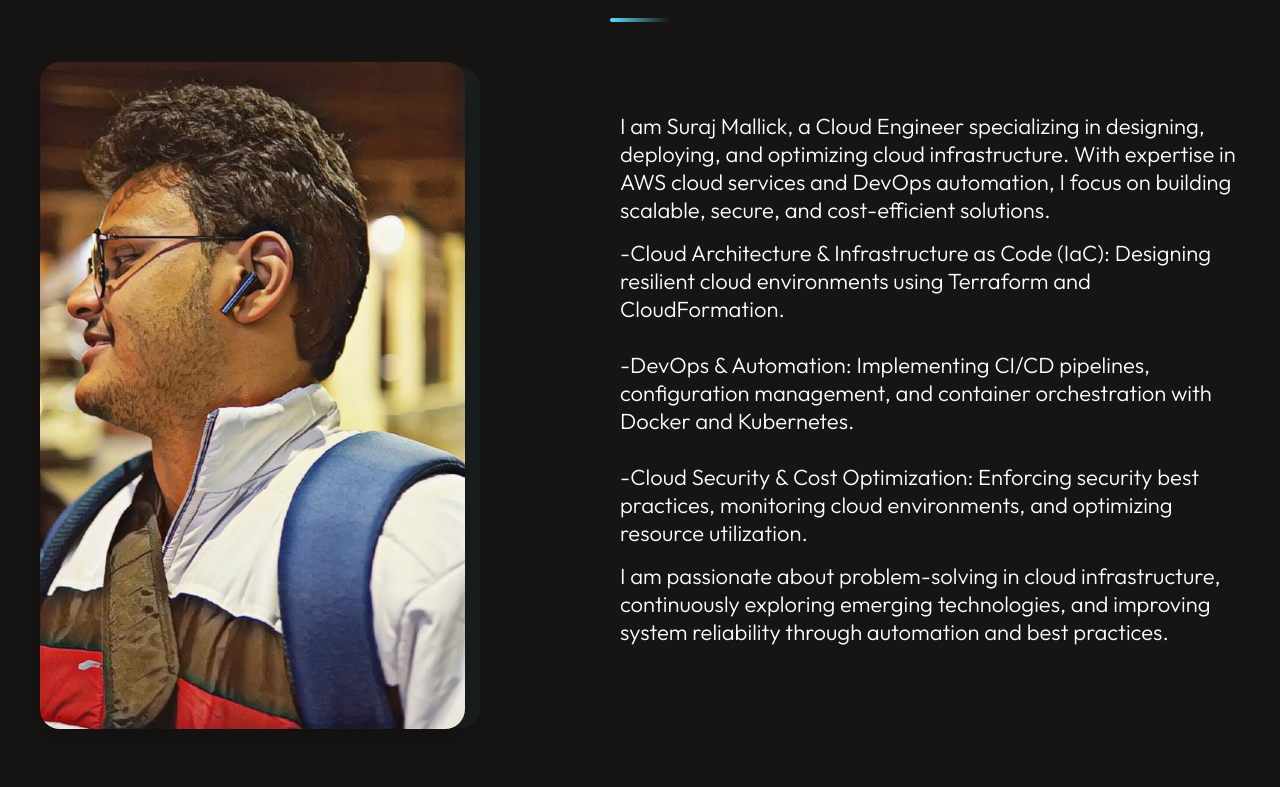
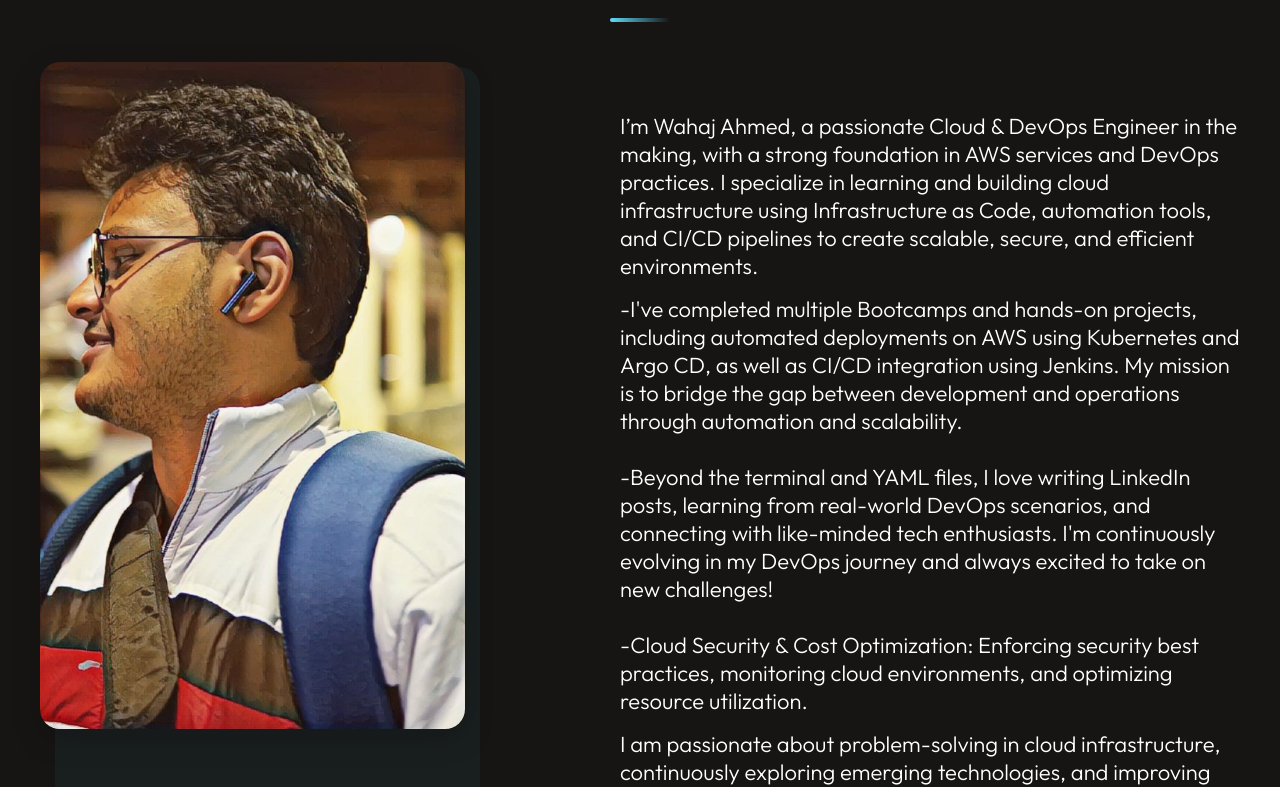
Before and after one commit to wahajahmad-cyber/wahajahmad-cyber.github.io, a React (Vite) app: page / in a window 1280 px wide. Shown: the part 1018-1805 px from the top of the page. Built offline with nearby package versions, Linux system fonts and the light colour scheme; no server answers; a web font is replaced by a local one.

Commit message:
made changes to name

```diff
--- a/src/components/About/About.jsx
+++ b/src/components/About/About.jsx
@@ -15,12 +15,12 @@ const About = () => {
         </div>
         <div className="about-right">
           <div className="about-para">
-            <p>I am Suraj Mallick, a Cloud Engineer specializing in designing, deploying, and optimizing cloud infrastructure. With expertise in AWS cloud services and DevOps automation, I focus on building scalable, secure, and cost-efficient solutions.</p>
+            <p>I’m Wahaj Ahmed, a passionate Cloud & DevOps Engineer in the making, with a strong foundation in AWS services and DevOps practices. I specialize in learning and building cloud infrastructure using Infrastructure as Code, automation tools, and CI/CD pipelines to create scalable, secure, and efficient environments.</p>
 
             <div className="key-highlights">
-              <p>-Cloud Architecture & Infrastructure as Code (IaC): Designing resilient cloud environments using Terraform and CloudFormation.</p>
+              <p>-I've completed multiple Bootcamps and hands-on projects, including automated deployments on AWS using Kubernetes and Argo CD, as well as CI/CD integration using Jenkins. My mission is to bridge the gap between development and operations through automation and scalability.</p>
               <br />
-              <p>-DevOps & Automation: Implementing CI/CD pipelines, configuration management, and container orchestration with Docker and Kubernetes.</p>
+              <p>-Beyond the terminal and YAML files, I love writing LinkedIn posts, learning from real-world DevOps scenarios, and connecting with like-minded tech enthusiasts. I'm continuously evolving in my DevOps journey and always excited to take on new challenges!</p>
               <br />
               <p>-Cloud Security & Cost Optimization: Enforcing security best practices, monitoring cloud environments, and optimizing resource utilization.</p>
             </div>
```
